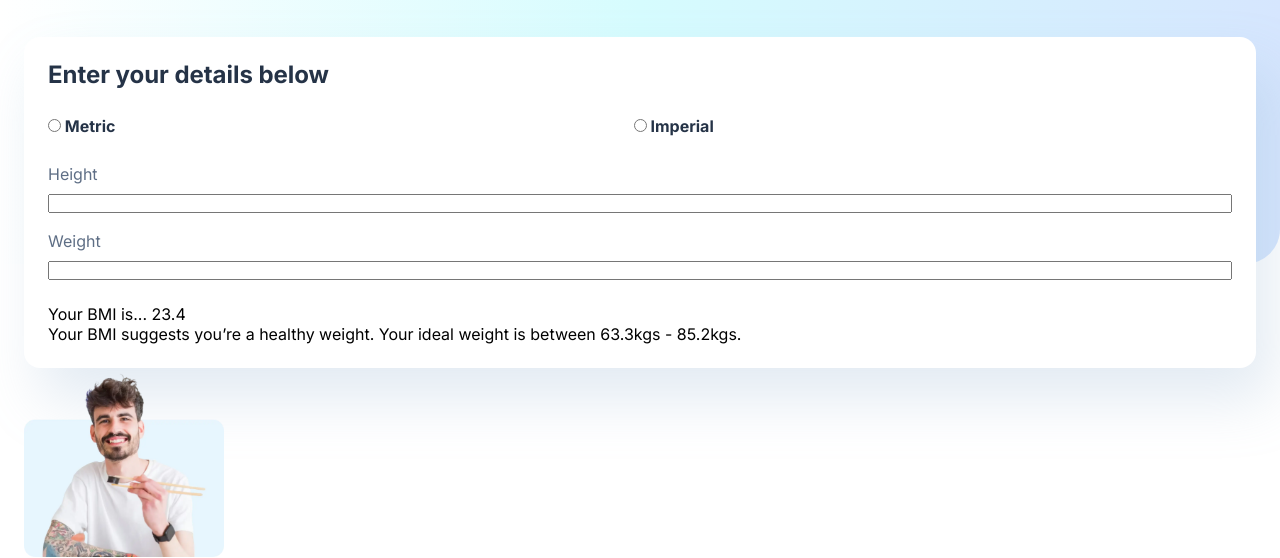
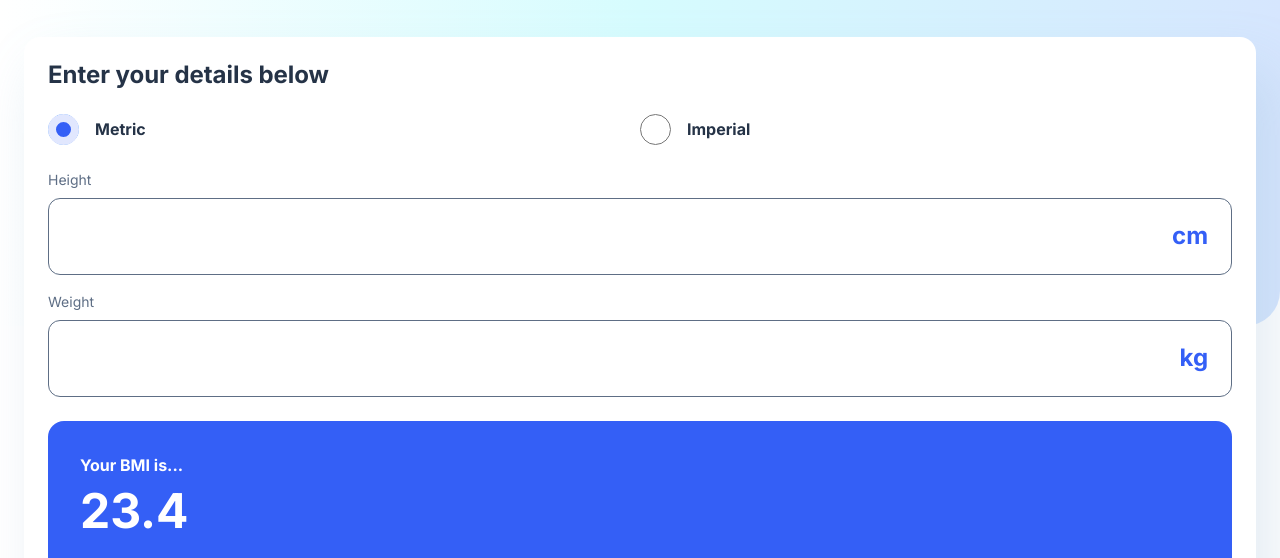
Before and after one commit to EmLopezDev/BMI-Calculator, a plain HTML site: page index.html in a window 1280 px wide. Shown: the part 274-832 px from the top of the page. Drawn offline with Linux system fonts and the light colour scheme.

Commit message:
added style two both views of form

```diff
--- a/index.html
+++ b/index.html
@@ -66,6 +66,7 @@
                                 type="radio"
                                 name="measurement-type"
                                 class="form__type--radio"
+                                checked
                             />
                             Metric
                         </label>
@@ -83,41 +84,65 @@
                         id="metric-form"
                         class="form__metric"
                     >
-                        <label>
+                        <label class="number-label">
                             Height
+                            <div class="form-input">
                                 <input
                                     id="metric-height"
                                     type="number"
                                 />
+                                <span>cm</span>
+                            </div>
                         </label>
-                        <label>
+                        <label class="number-label">
                             Weight
+                            <div class="form-input">
                                 <input
                                     id="metric-weight"
                                     type="number"
                                 />
+                                <span>kg</span>
+                            </div>
                         </label>
                     </div>
                     <div
                         id="imperial-form"
-                        style="display: none"
                         class="form__imperial"
                     >
-                        <fieldset class="form__imperial--height">
-                            <label for="imperial-height">Height</label>
+                        <fieldset class="form__imperial--input">
+                            <label class="number-label">
+                                Height
+                                <div class="form-input">
                                     <input
                                         id="imperial-height"
                                         type="number"
                                     />
+                                    <span>ft</span>
+                                </div>
+                            </label>
+                            <div class="form-input">
                                 <input type="number" />
+                                <span>in</span>
+                            </div>
                         </fieldset>
-                        <fieldset class="form__imperial--weight">
-                            <label for="imperial-weight">Weight</label>
+                        <fieldset class="form__imperial--input">
+                            <label class="number-label">
+                                Weight
+                                <div class="form-input">
                                     <input
                                         id="imperial-weight"
                                         type="number"
                                     />
-                            <input type="number" />
+                                    <span>st</span>
+                                </div>
+                            </label>
+                            <div class="form-input">
+                                <input
+                                    id="imperial-weight"
+                                    type="number"
+                                />
+                                <span>lbs</span>
+                            </div>
                         </fieldset>
                     </div>
                     <div class="form__results">
--- a/scss/global/_baseline.scss
+++ b/scss/global/_baseline.scss
@@ -21,7 +21,7 @@ body::after {
     content: "";
     background: var(--secondary-bg-color);
     width: 100%;
-    height: 30%;
+    height: u.rem(600);
     position: absolute;
     border: none;
     border-radius: 0 0 u.rem(35) 0;
@@ -56,6 +56,7 @@ body::after {
     &__heading {
         color: var(--primary-font-color);
         text-align: center;
+
         margin-block-end: u.rem(24);
 
         @include u.text-preset-1;
--- a/scss/global/_form.scss
+++ b/scss/global/_form.scss
@@ -1,4 +1,56 @@
 @use "../utils/" as u;
+
+input[type="number"] {
+    height: 100%;
+    width: 100%;
+    border-radius: u.rem(12);
+    padding: u.rem(24);
+    border: u.rem(1) solid var(--primary-border-color);
+    color: var(--primary-font-color);
+    position: relative;
+    appearance: none;
+    -moz-appearance: textfield; // removes arrow controls in FireFox
+
+    @include u.text-preset-4;
+
+    // removes arrow controls in Chrome, Safari, Edge, Opera
+    &::-webkit-outer-spin-button,
+    &::-webkit-inner-spin-button {
+        -webkit-appearance: none;
+        margin: 0;
+    }
+}
+
+fieldset {
+    border: none;
+}
+
+.number-label {
+    width: 100%;
+    display: flex;
+    flex-direction: column;
+    gap: u.rem(8);
+    color: var(--secondary-font-color);
+
+    @include u.text-preset-7;
+}
+
+.form-input {
+    position: relative;
+    height: u.rem(77);
+    width: 100%;
+
+    & span {
+        position: absolute;
+        top: 0;
+        right: 0;
+        padding-block: u.rem(24);
+        padding-inline-end: u.rem(24);
+        color: var(--tertiary-font-color);
+
+        @include u.text-preset-4;
+    }
+}
 
 .form {
     display: flex;
@@ -17,14 +69,34 @@
 
     &__type {
         display: flex;
-        border: none;
         width: 100%;
 
         & label {
-            flex: 1 1 auto;
+            flex: 1 0;
+            display: flex;
+            align-items: center;
+            gap: u.rem(16);
+            height: u.rem(31);
             color: var(--primary-font-color);
 
             @include u.text-preset-6-semi-bold;
+
+            & input {
+                width: u.rem(31);
+                height: u.rem(31);
+                cursor: pointer;
+            }
+
+            & input:checked {
+                &::before {
+                    content: "";
+                    display: inline-block;
+                    padding: u.rem(7.5);
+                    border-radius: 50%;
+                    background-color: var(--tertiary-bg-color);
+                    border: u.rem(8) solid var(--selection-bg-color);
+                }
+            }
         }
     }
 
@@ -32,14 +104,49 @@
         display: flex;
         flex-direction: column;
         gap: u.rem(16);
+    }
 
-        & label {
+    &__imperial {
+        display: flex;
+        flex-direction: column;
+        gap: u.rem(16);
+        display: none;
+
+        &--input {
+            display: flex;
+            align-items: flex-end;
+            gap: u.rem(16);
+        }
+    }
+
+    &__results {
+        padding: u.rem(32);
+        background-color: var(--tertiary-bg-color);
+        border-radius: u.rem(16);
+        color: var(--color-white);
+        display: flex;
+        flex-direction: column;
+        gap: u.rem(24);
+
+        &--details {
             display: flex;
             flex-direction: column;
             gap: u.rem(8);
-            color: var(--secondary-font-color);
 
+            @include u.text-preset-6-semi-bold;
+
+            &-number {
+                @include u.text-preset-2;
+            }
+        }
+
+        &--info {
+            max-width: 35ch;
             @include u.text-preset-7;
+
+            &-ideal {
+                @include u.text-preset-7-bold;
+            }
         }
     }
 }
--- a/scss/utils/_colors.scss
+++ b/scss/utils/_colors.scss
@@ -21,7 +21,9 @@
     --secondary-bg-color: var(--color-gradient);
     --tertiary-bg-color: var(--color-blue-500);
     --selection-bg-color: var(--color-blue-100);
+    --primary-border-color: var(--color-grey-500);
     --primary-font-color: var(--color-blue-900);
     --secondary-font-color: var(--color-grey-500);
+    --tertiary-font-color: var(--color-blue-500);
     --primary-box-shadow: 1rem 2rem 3.5rem 0 var(--color-box-shadow);
 }
--- a/scss/utils/_typography.scss
+++ b/scss/utils/_typography.scss
@@ -13,7 +13,7 @@ $line-height-sm: 110%;
 $line-height-md: 120%;
 $line-height-lg: 150%;
 $letter-spacing-small: f.rem(-0.05);
-$letter-spacing-none: 0%;
+$letter-spacing-none: 0;
 
 @mixin text-preset-1 {
     font-size: f.responsive($font-size-xl, $font-size-xxl);
@@ -23,35 +23,35 @@ $letter-spacing-none: 0%;
 }
 
 @mixin text-preset-2 {
-    font-size: $font-size-xl;
+    font-size: f.rem($font-size-xl);
     font-weight: $font-weight-semi-bold;
     line-height: $line-height-sm;
     letter-spacing: $letter-spacing-small;
 }
 
 @mixin text-preset-3 {
-    font-size: $font-size-lg;
+    font-size: f.rem($font-size-lg);
     font-weight: $font-weight-semi-bold;
     line-height: $line-height-sm;
     letter-spacing: $letter-spacing-small;
 }
 
 @mixin text-preset-4 {
-    font-size: $font-size-md;
+    font-size: f.rem($font-size-md);
     font-weight: $font-weight-semi-bold;
     line-height: $line-height-md;
     letter-spacing: $letter-spacing-small;
 }
 
 @mixin text-preset-5 {
-    font-size: $font-size-sm;
+    font-size: f.rem($font-size-sm);
     font-weight: $font-weight-semi-bold;
     line-height: $line-height-md;
     letter-spacing: $letter-spacing-small;
 }
 
 @mixin text-preset-6 {
-    font-size: $font-size-xs;
+    font-size: f.rem($font-size-xs);
     line-height: $line-height-lg;
     letter-spacing: $letter-spacing-none;
 }
@@ -62,7 +62,7 @@ $letter-spacing-none: 0%;
 }
 
 @mixin text-preset-7 {
-    font-size: $font-size-xxs;
+    font-size: f.rem($font-size-xxs);
     line-height: $line-height-lg;
     letter-spacing: $letter-spacing-none;
 }
```
Also changed, not shown: dist/styles.css, 1 other file. Lines whose indentation alone changed are shown as unchanged.
